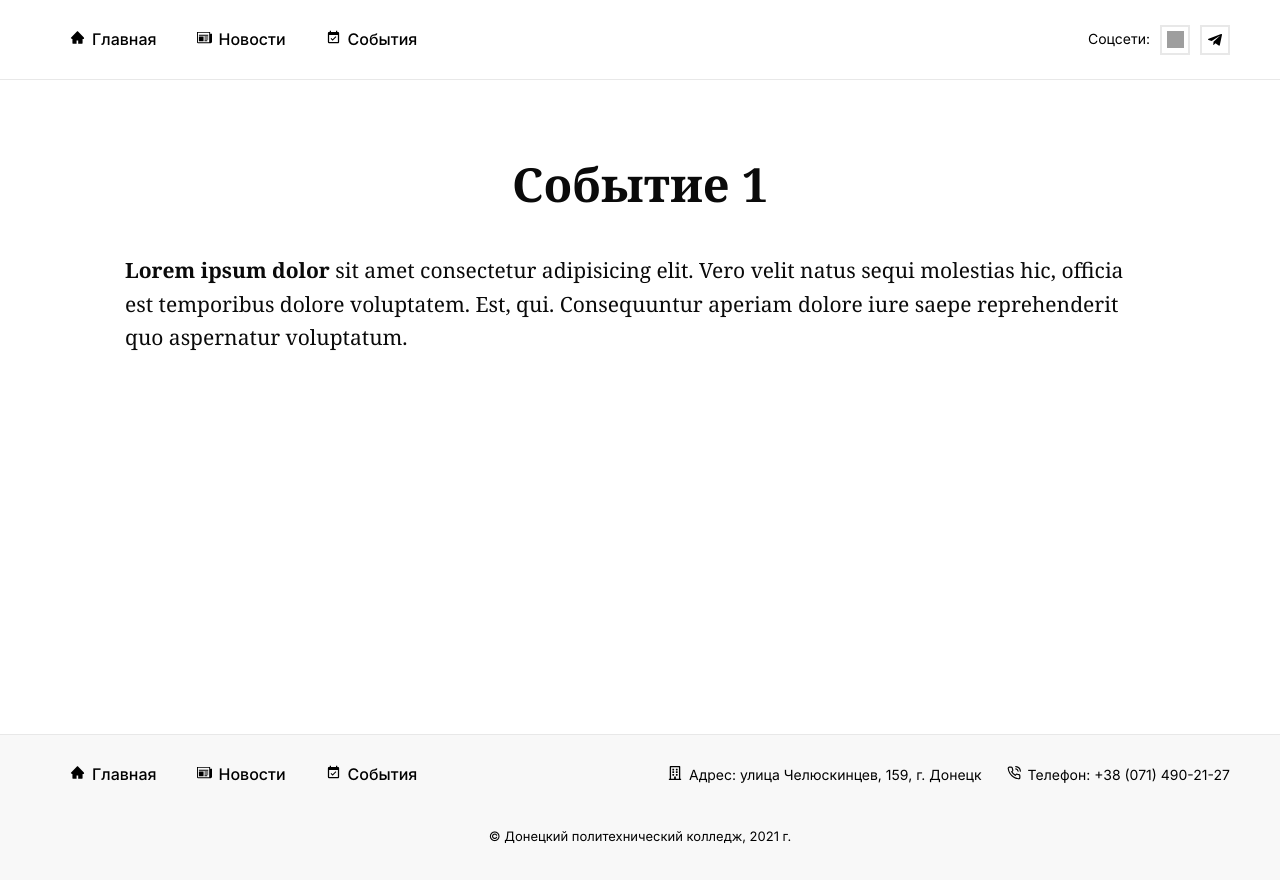
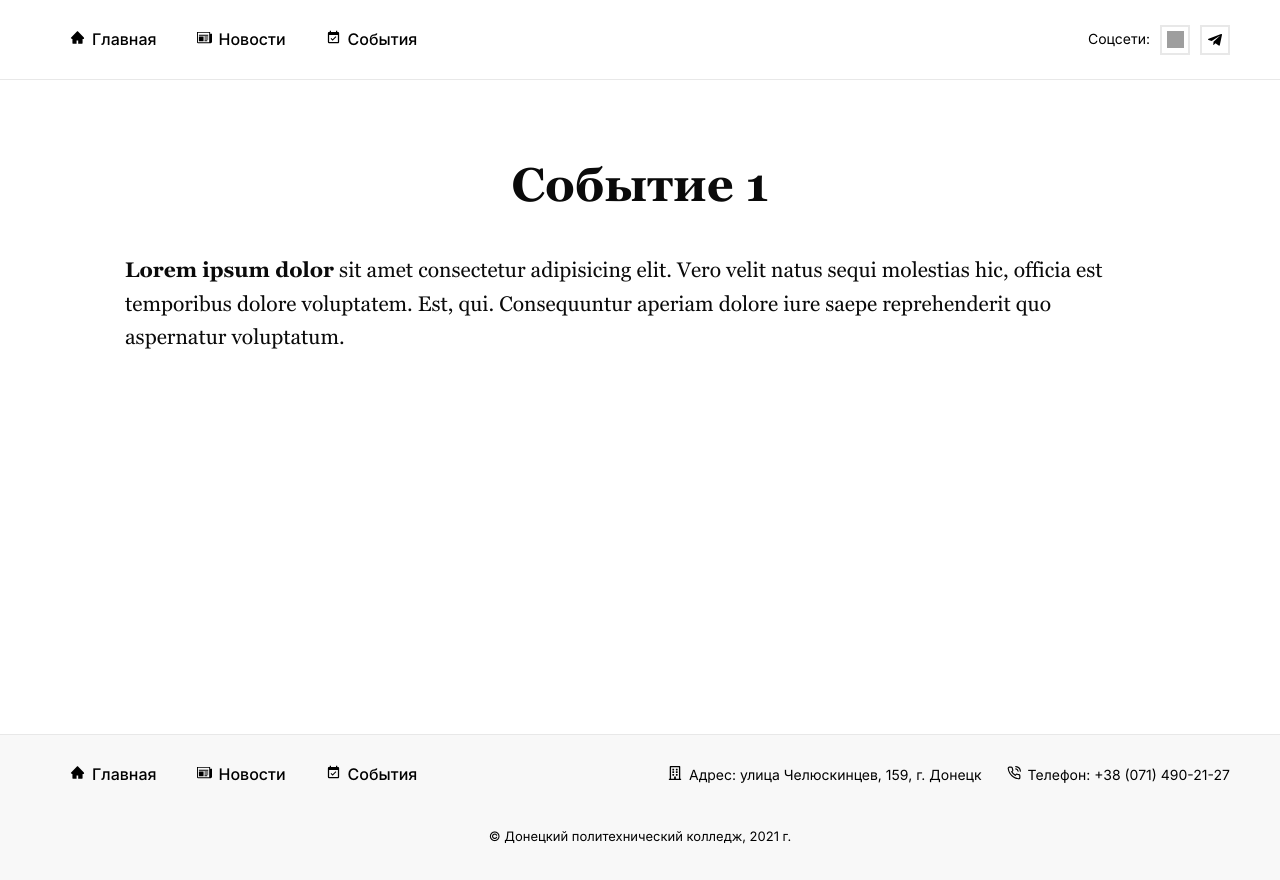
Before and after one commit to holub-alexander/dpc-dep-programming, a Gatsby site: page /events/events-post-1 in a window 1280 px wide. Built offline with nearby package versions, Linux system fonts and the light colour scheme; Gatsby itself is replaced by a stand-in of ours; some packages are replaced by stand-ins of ours; grey boxes are pictures that could not be loaded.

Commit message:
feat: add article fonts

```diff
--- a/src/assets/styles/_fonts.css
+++ b/src/assets/styles/_fonts.css
@@ -37,3 +37,23 @@
   font-style: normal;
   font-display: swap;
 }
+
+@font-face {
+  font-family: 'Geogria';
+  src: local('Geogria Regular'), local('Geogria-Regular'),
+      url('../fonts/Geogria-Regular.woff2') format('woff2'),
+      url('../fonts/Geogria-Regular.woff') format('woff');
+  font-weight: 400;
+  font-style: normal;
+  font-display: swap;
+}
+
+@font-face {
+  font-family: 'Geogria';
+  src: local('Geogria Bold'), local('Geogria-Bold'),
+      url('../fonts/Geogria-Bold.woff2') format('woff2'),
+      url('../fonts/Geogria-Bold.woff') format('woff');
+  font-weight: 700;
+  font-style: normal;
+  font-display: swap;
+}
--- a/src/components/styles/GlobalArticleStyles.js
+++ b/src/components/styles/GlobalArticleStyles.js
@@ -4,7 +4,7 @@ export const GlobalArticleStyles = createGlobalStyle`
   article {
     text-align: center;
     color: #000;
-    font-family: georgia, serif;
+    font-family: 'Geogria', serif;
     line-height: 1.6;
     margin: 0;
     margin: auto;
```
Also changed, not shown: src/assets/fonts/Geogria-Bold.woff (added), src/assets/fonts/Geogria-Bold.woff2 (added), src/assets/fonts/Geogria-Regular.woff (added), src/assets/fonts/Geogria-Regular.woff2 (added).
